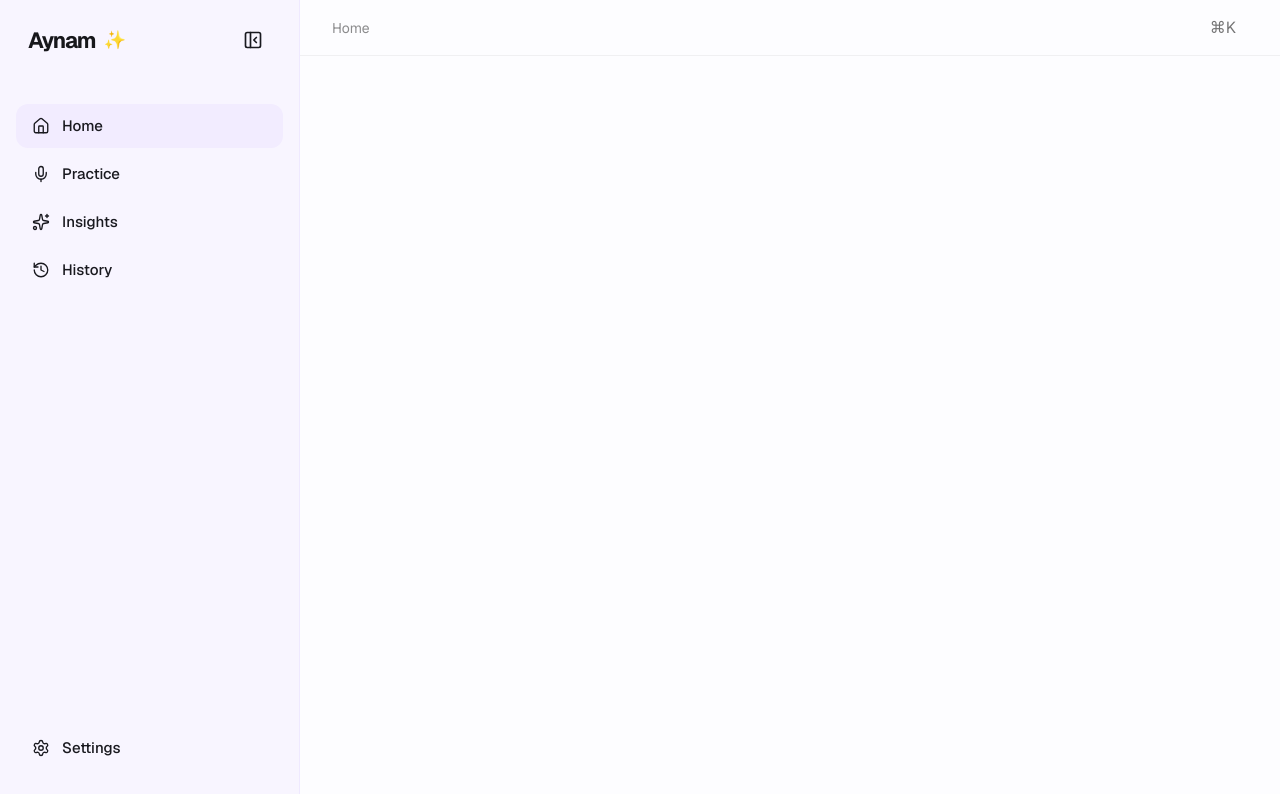
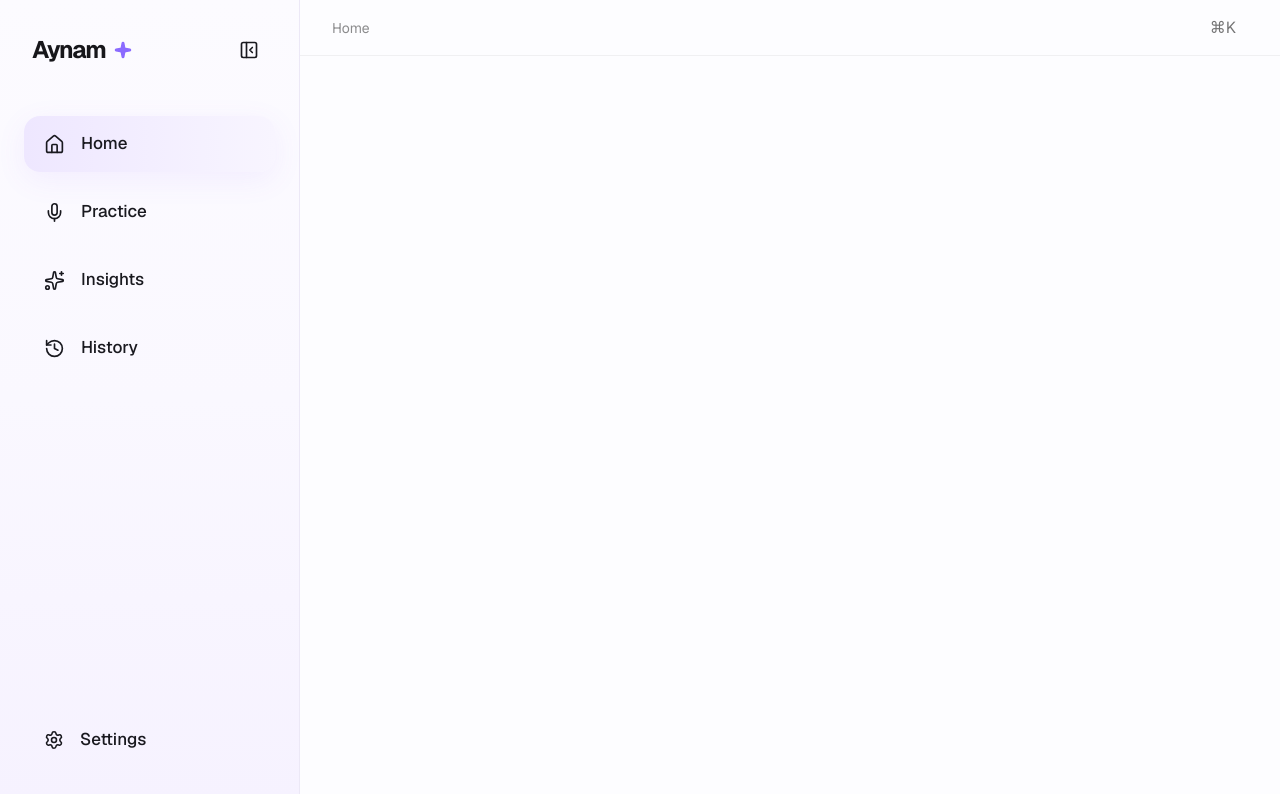
Before and after one commit to namyagaur/aynam.ai, a Next.js app: page /dashboard in a window 1280 px wide. Shown: the top 794 px of the page. Built offline with nearby package versions, Linux system fonts and the light colour scheme.

Commit message:
feat: enhance Sidebar component layout and styles for improved usability and aesthetics

```diff
--- a/components/layout/Sidebar.tsx
+++ b/components/layout/Sidebar.tsx
@@ -1,18 +1,19 @@
 "use client";
+
+import Link from "next/link";
+import { usePathname } from "next/navigation";
+import clsx from "clsx";
 
 import {
   House,
   Mic,
+  Sparkles,
   History,
   Settings,
-  Sparkles,
   PanelLeftClose,
   PanelLeftOpen,
+  Sparkle,
 } from "lucide-react";
-
-import Link from "next/link";
-import { usePathname } from "next/navigation";
-import clsx from "clsx";
 
 type SidebarProps = {
   collapsed: boolean;
@@ -49,29 +50,43 @@ export default function Sidebar({
   const pathname = usePathname();
 
   return (
-    <aside className="flex h-full flex-col border-r border-[var(--border)] bg-[var(--sidebar)]">
+    <aside
+      className="
+      flex
+      h-full
+      flex-col
+      border-r
+      border-[#ECE8F6]
+      bg-gradient-to-b
+      from-[#FCFBFF]
+      via-[#FAF8FF]
+      to-[#F6F2FF]
+      "
+    >
+      {/* HEADER */}
 
-      {/* Header */}
-
-      <div className="flex h-20 items-center justify-between px-7">
+      <div className="flex items-center justify-between px-8 pt-8">
 
         {!collapsed && (
+
           <div className="flex items-center gap-2">
 
-    <h1 className="text-[22px] font-bold tracking-[-0.05em] text-[#17171B]">
-        Aynam
-    </h1>
+            <h1 className="text-[24px] font-bold tracking-[-0.05em] text-[#17171B]">
+              Aynam
+            </h1>
 
-    <span className="text-lg">
-        ✨
-    </span>
+            <Sparkle
+              size={18}
+              className="fill-[#8B6BFF] text-[#8B6BFF]"
+            />
 
-</div>
+          </div>
+
         )}
 
         <button
           onClick={() => setCollapsed(!collapsed)}
-          className="rounded-xl p-2 transition hover:bg-black/5"
+          className="rounded-xl p-2 transition hover:bg-white"
         >
           {collapsed ? (
             <PanelLeftOpen size={20} />
@@ -82,67 +97,72 @@ export default function Sidebar({
 
       </div>
 
-      {/* Navigation */}
+      {/* NAVIGATION */}
 
-      <nav className="mt-6 flex flex-col gap-1 px-4">
+      <nav className="mt-12 flex flex-col gap-3 px-6">
 
         {navItems.map((item) => {
+
           const Icon = item.icon;
 
           const active = pathname.startsWith(item.href);
 
           return (
+
             <Link
               key={item.href}
               href={item.href}
               className={clsx(
-                "flex h-11 items-center rounded-xl transition-all duration-200",
+                "flex h-14 items-center rounded-2xl transition-all duration-300",
+
                 collapsed
                   ? "justify-center"
-                  : "gap-3 px-4",
+                  : "gap-4 px-5",
+
                 active
-                  ? "bg-[#F2ECFF] text-[#5E4AE3]"
-                  : "text-[#55556B] hover:bg-[#F6F3FF] hover:text-[#18181B]"
+                  ? "bg-gradient-to-r from-[#EEE7FF] to-[#F8F5FF] shadow-[0_8px_30px_rgba(135,95,255,.08)] text-[#6F55F6]"
+                  : "text-[#58586C] hover:bg-white/60"
               )}
             >
-              <Icon size={18} strokeWidth={1.8} />
+
+              <Icon size={21} strokeWidth={1.9} />
 
               {!collapsed && (
-                <span className="text-[15px] font-medium">
+                <span className="text-[17px] font-medium">
                   {item.label}
                 </span>
               )}
+
             </Link>
+
           );
+
         })}
 
       </nav>
 
       <div className="flex-1" />
 
-      {/* Settings */}
+      {/* SETTINGS */}
 
-      <div className="px-4 pb-6">
+      <div className="px-6 pb-8">
 
         <Link
           href="/settings"
-          className={clsx(
-            "flex h-14 items-center rounded-xl transition-all duration-200",
-            collapsed
-              ? "justify-center"
-              : "gap-3 px-4",
-            pathname.startsWith("/settings")
-              ? "bg-[var(--purple-soft)] text-[var(--purple)]"
-              : "text-[var(--muted)] hover:bg-black/5 hover:text-[var(--text)]"
-          )}
+          className="flex h-14 items-center gap-4 rounded-2xl px-5 text-[#58586C] hover:bg-white/60"
         >
-          <Settings size={18} strokeWidth={1.8} />
+
+          <Settings
+            size={20}
+            strokeWidth={1.9}
+          />
 
           {!collapsed && (
-            <span className="text-[15px] font-medium">
+            <span className="text-[17px] font-medium">
               Settings
             </span>
           )}
+
         </Link>
 
       </div>
```
